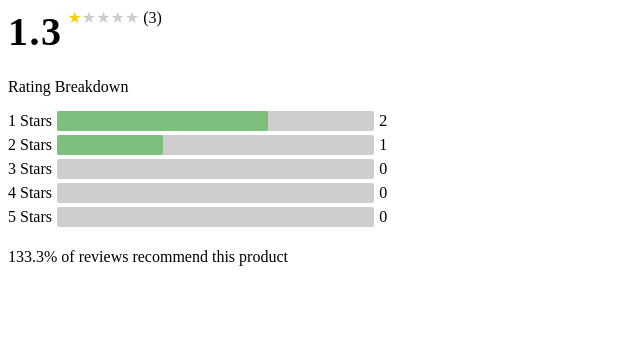
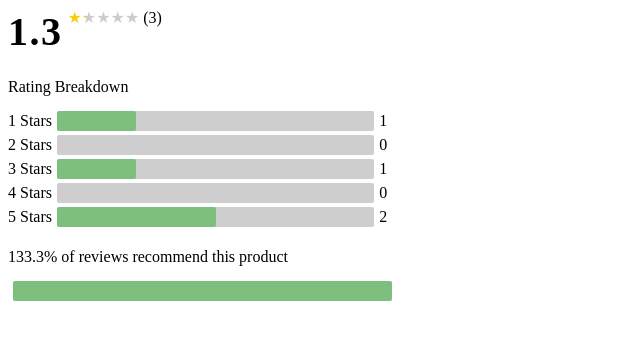
Before and after one commit to shelleychenn/Greenfield-Blazar, a React app: page / in a window 1280 px wide. Shown: the top 340 px of the page, without its empty margins (0-640 px from the left). Built offline with nearby package versions, Linux system fonts and the light colour scheme; the HTML template or start-up script is replaced by a standard one.

Commit message:
Fix rating bar percentage calculation logic

```diff
--- a/client/src/components/RatingsAndReviewsComponents/ReviewBreakdown.jsx
+++ b/client/src/components/RatingsAndReviewsComponents/ReviewBreakdown.jsx
@@ -21,19 +21,38 @@
 
   getRatingPercentage(targetStar, ratingData) {
     let counts = {
-      totalRatingCount: Object.keys(ratingData).length,
+      totalRatingCount: 0,
       targetStarCount: 0,
       percentage: 0,
     };
 
-    for (let key in ratingData) {
-      if (ratingData[key] === targetStar) {
-        counts.targetStarCount++;
+    if (ratingData[targetStar] === undefined) {
+      counts.percentage = 0;
+    } else {
+      counts.targetStarCount = ratingData[targetStar];
+
+      for (let key in ratingData) {
+        counts.totalRatingCount += ratingData[key];
       }
+
+      counts.percentage =
+        (counts.targetStarCount / counts.totalRatingCount) * 100;
     }
-    counts.percentage =
-      (counts.targetStarCount / counts.totalRatingCount) * 100;
     return counts;
+    // let counts = {
+    //   totalRatingCount: Object.keys(ratingData).length,
+    //   targetStarCount: 0,
+    //   percentage: 0,
+    // };
+
+    // for (let key in ratingData) {
+    //   if (ratingData[key] === targetStar) {
+    //     counts.targetStarCount++;
+    //   }
+    // }
+    // counts.percentage =
+    //   (counts.targetStarCount / counts.totalRatingCount) * 100;
+    // return counts;
   }
 
   getRecommendedPercentage(metaData) {
@@ -42,6 +61,16 @@
         Object.keys(metaData.ratings).length) *
       100;
     return Math.round(percentage * 10) / 10;
+  }
+
+  getCharacteristicAverage(characteristics) {
+    let storage = {};
+    for (let trait in characteristics) {
+      let percentage = characteristics[trait].value / 5;
+      let rounded = Math.round(percentage * 10) / 10;
+      storage[trait] = rounded;
+    }
+    return storage;
   }
 
   render() {
@@ -87,6 +116,9 @@
           {this.getRecommendedPercentage(this.props.reviewsMetaData)}% of
           reviews recommend this product
         </p>
+        <div className="review-product-breakdown">
+          <RatingBar />
+        </div>
       </div>
     );
   }
```
